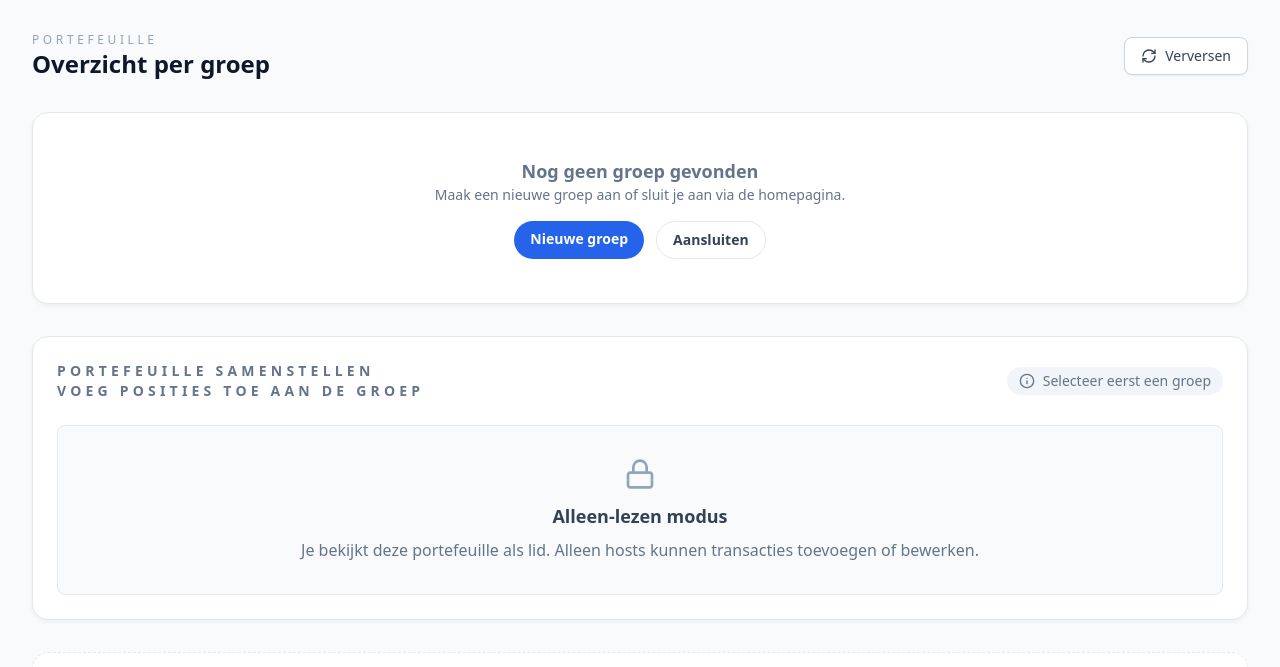
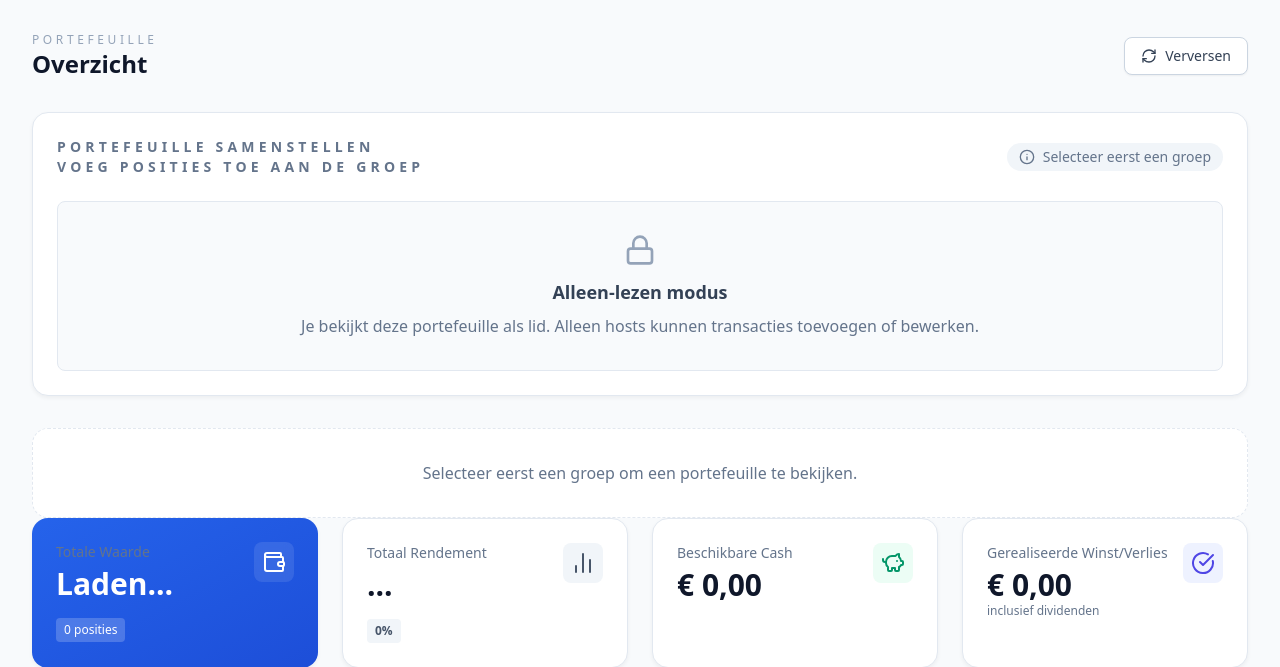
Before and after one commit to A-D-DBS-application/web-application-2025-group-16, a Flask app: page /portfolio in a window 1280 px wide. Shown: the part 81-748 px from the top of the page. Run offline with Flask 3, Linux system fonts and the light colour scheme; the visitor is signed in with stand-in values (Sample User, id 1); some libraries are stand-ins or nearby versions.

Commit message:
Update dashboard.html

```diff
--- a/templates/dashboard.html
+++ b/templates/dashboard.html
@@ -25,7 +25,7 @@
             </span>
             {% endif %}
         </div>
-        <h1 class="text-2xl font-bold text-slate-900">Overzicht per groep</h1>
+        <h1 class="text-2xl font-bold text-slate-900">Overzicht</h1>
     </div>
 
     <div class="flex gap-2">
@@ -68,49 +68,7 @@
 </div>
 {% endif %}
 {% endwith %}
-
 {% set builder_disabled = 'disabled' if not active_group else '' %}
-
-<div class="glass-card p-5 mb-8">
-    {% if user_groups %}
-    <div class="flex flex-col gap-4">
-        <div class="flex flex-col md:flex-row md:items-center md:justify-between gap-3">
-            <div>
-                <p class="text-xs text-slate-400 uppercase tracking-[0.25em]">Jouw groepen</p>
-                <p class="text-sm text-slate-500">Klik op een groep om die portefeuille te openen.</p>
-            </div>
-            <p class="text-sm text-slate-500">{{ user_groups|length }} groep{% if (user_groups|length) != 1 %}en{% endif
-                %}</p>
-        </div>
-        <div class="flex flex-wrap gap-3">
-            {% for group in user_groups %}
-            <form method="post" action="{{ url_for('groups.select_group', group_id=group.id) }}">
-                <button type="submit"
-                    class="px-4 py-2 rounded-full border text-sm font-semibold transition-colors flex items-center gap-2 {% if group.is_current %}bg-blue-600 text-white border-blue-600{% else %}border-slate-200 text-slate-600 hover:border-blue-300 hover:text-blue-700{% endif %}"
-                    {% if group.is_current %}disabled{% endif %}>
-                    <i data-lucide="shield" class="h-4 w-4"></i>
-                    {{ group.name or "Onbekend" }}
-                    {% if group.is_current %}
-                    <span class="text-xs uppercase tracking-wide">Actief</span>
-                    {% endif %}
-                </button>
-            </form>
-            {% endfor %}
-        </div>
-    </div>
-    {% else %}
-    <div class="text-center py-6">
-        <p class="text-lg font-semibold text-slate-900">Nog geen groep gevonden</p>
-        <p class="text-slate-500 text-sm">Maak een nieuwe groep aan of sluit je aan via de homepagina.</p>
-        <div class="mt-4 flex justify-center gap-3">
-            <a href="{{ url_for('groups.create_group') }}"
-                class="px-4 py-2 rounded-full bg-blue-600 text-white text-sm font-semibold">Nieuwe groep</a>
-            <a href="{{ url_for('groups.join_group') }}"
-                class="px-4 py-2 rounded-full border border-slate-200 text-sm font-semibold text-slate-700">Aansluiten</a>
-        </div>
-    </div>
-    {% endif %}
-</div>
 
 <div class="glass-card p-6 mb-8">
     <div class="flex flex-col md:flex-row md:items-center md:justify-between gap-4 mb-6">
```
